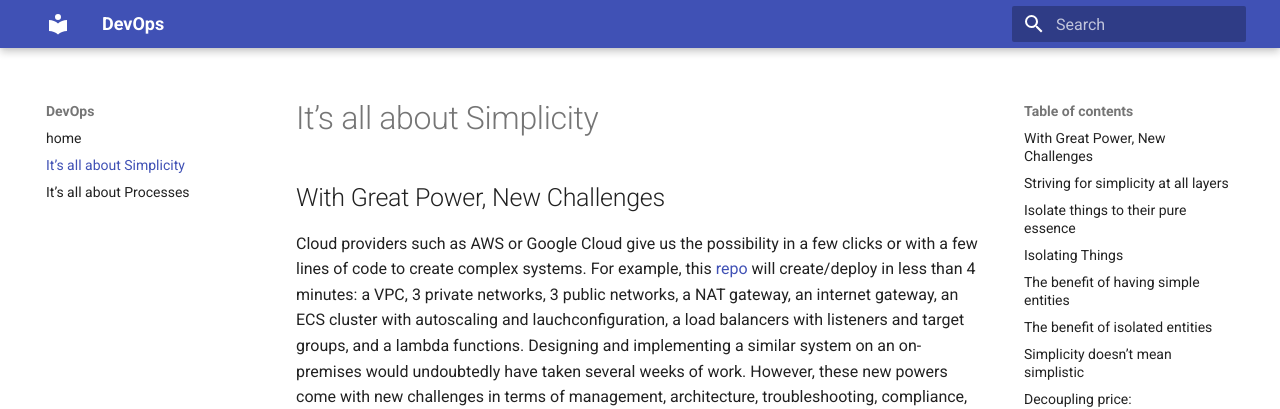
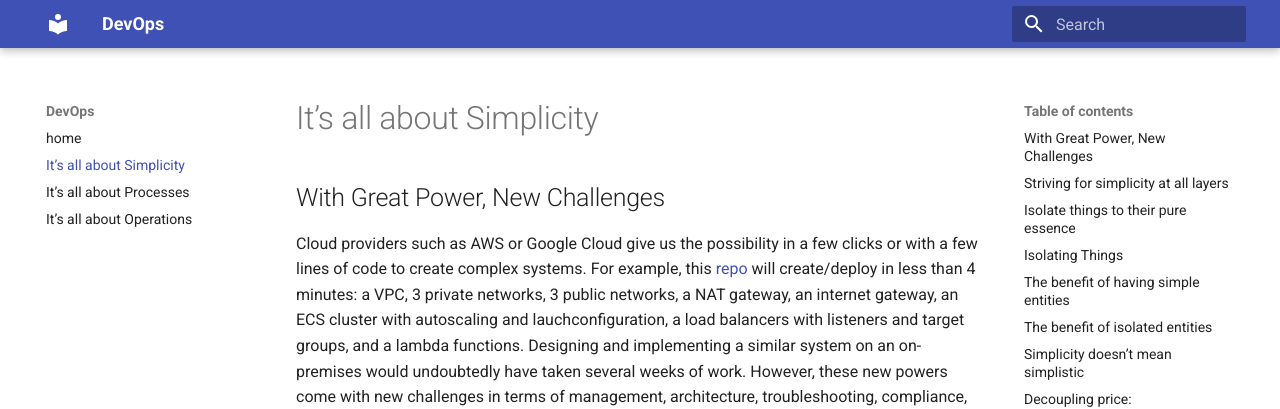
Before and after one commit to eliecohen/devops, an MkDocs documentation site: the page built from docs/simplicity.md, in a window 1280 px wide. Shown: the top 409 px of the page. Built offline with MkDocs 1.6.1 and Material for MkDocs 9.7.7, drawn with Linux system fonts in a browser that asks for light colours.

Commit message:
add operation

```diff
--- a/mkdocs.yml
+++ b/mkdocs.yml
@@ -40,3 +40,4 @@ nav:
   - 'home': index.md
   - 'It’s all about Simplicity': simplicity.md
   - 'It’s all about Processes': processes.md
+  - 'It’s all about Operations': operations.md
```
Also changed, not shown: docs/operations.md (added, +1 -0 lines).
